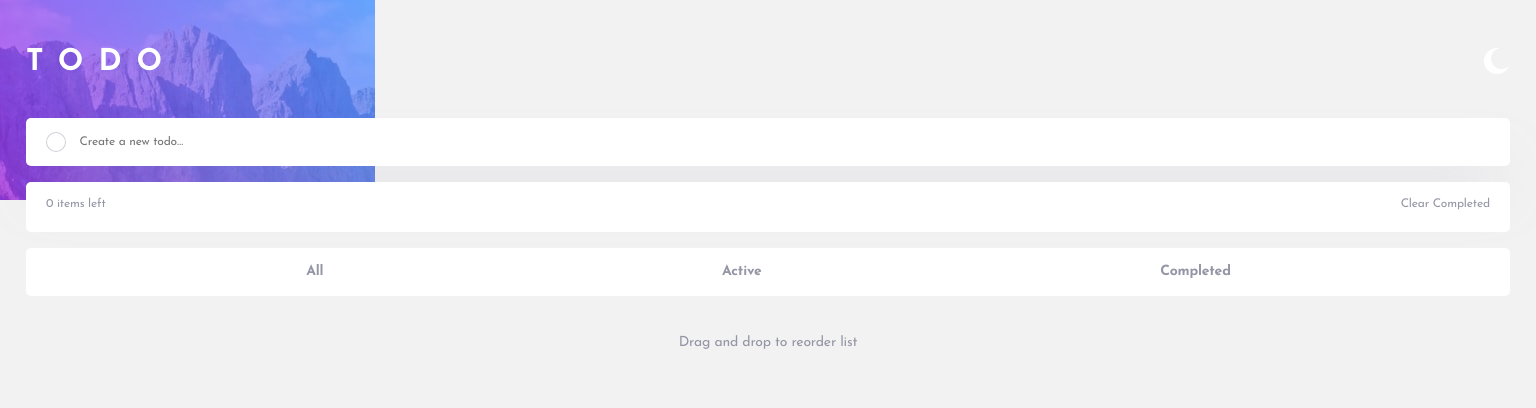
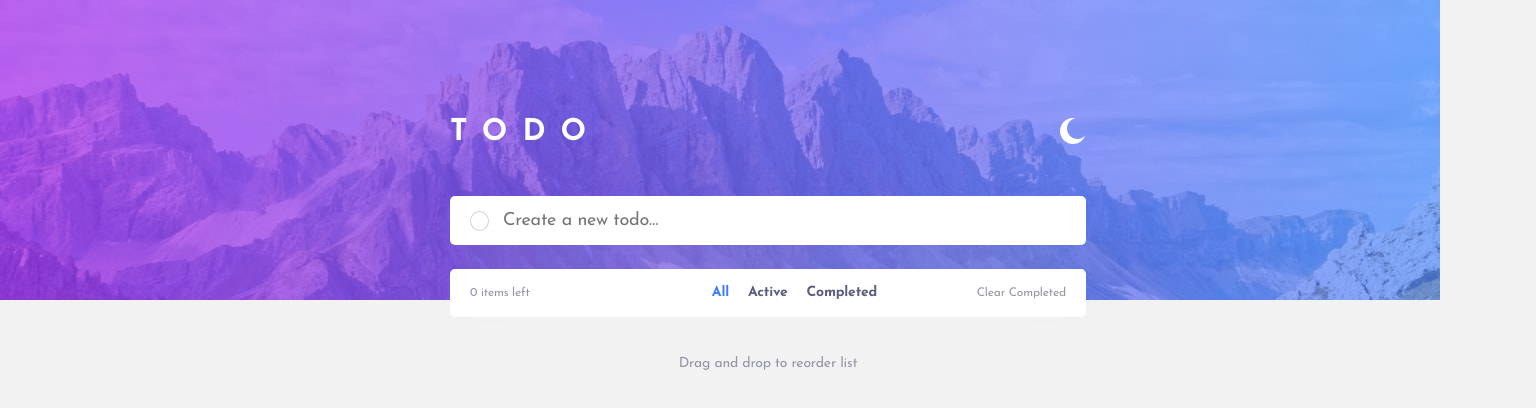
Before and after one commit to tamta123/TODO-APP-MAIN, a React (Vite) app: page / in a window 1536 px wide. Shown: the top 408 px of the page. Built offline with nearby package versions, Linux system fonts and the light colour scheme.

Commit message:
feat: added copleted clear function, style:updated dark-mode styling

```diff
--- a/src/Components/List/List.css
+++ b/src/Components/List/List.css
@@ -16,7 +16,8 @@
   padding: 16px 20px 22px 20px;
 }
 
-.left-clear div {
+.left-clear .left,
+.left-clear .clear {
   font-family: "Josefin Sans";
   font-style: normal;
   font-weight: 400;
@@ -24,7 +25,35 @@
   line-height: 12px;
   letter-spacing: -0.166667px;
   color: #9495a5;
+  cursor: pointer;
+}
+.clear:hover {
+  color: #494c6b;
 }
 .dark-theme {
   background: #25273d;
+  border-radius: 5px;
 }
+.hidden {
+  display: none;
+}
+
+@media screen and (min-width: 1440px) {
+  .left-clear {
+    padding: 0px 20px 0px 20px;
+    display: flex;
+  }
+
+  .left,
+  .clear {
+    font-style: normal;
+    font-weight: 400;
+    font-size: 14px;
+    line-height: 14px;
+    letter-spacing: -0.194444px;
+  }
+  .hidden {
+    display: flex;
+    justify-content: center;
+  }
+}
--- a/src/Components/List/List.jsx
+++ b/src/Components/List/List.jsx
@@ -1,5 +1,6 @@
 import { useState } from "react";
 import TodoItem from "../todoitem/TodoItem";
+import Footer from "../footer/Footer";
 import "./List.css";
 
 const List = ({
@@ -7,7 +8,8 @@ const List = ({
   todoList,
   setTodoList,
   deleteTodoItem,
-  filterTodoList,
+  setActiveFilter,
+  clearCompletedItems,
 }) => {
   const incompleteCount = todoList.filter((item) => !item.completed).length;
 
@@ -17,18 +19,23 @@ const List = ({
         ? todoList.map((item) => {
             return (
               <TodoItem
+                mode={mode}
                 key={item.id}
                 item={item}
                 setTodoList={setTodoList}
                 deleteTodoItem={deleteTodoItem}
-                // filterTodoList={filterTodoList}
               />
             );
           })
         : null}
       <div className="left-clear">
-        <div>{incompleteCount} items left</div>
-        <div>Clear Completed</div>
+        <div className="left">{incompleteCount} items left</div>
+        <div className="hidden">
+          <Footer mode={mode} setActiveFilter={setActiveFilter} />
+        </div>
+        <div className="clear" onClick={clearCompletedItems}>
+          Clear Completed
+        </div>
       </div>
     </div>
   );
--- a/src/Components/footer/Footer.css
+++ b/src/Components/footer/Footer.css
@@ -19,8 +19,37 @@
   line-height: 14px;
   letter-spacing: -0.194444px;
   color: #9495a5;
+  cursor: pointer;
+}
+.all {
+  color: rgba(58, 124, 253, 1);
 }
 
 .dark-theme {
-  background: #25273d;
+  background: transparent;
 }
+
+@media screen and (min-width: 1440px) {
+  .footer {
+    /* display: none; */
+    padding-left: 0px;
+    padding-right: 0px;
+    width: 50%;
+    gap: 19px;
+  }
+
+  .all,
+  .active,
+  .completed {
+    font-family: "Josefin Sans";
+    font-style: normal;
+    font-weight: 700;
+    font-size: 14px;
+    line-height: 14px;
+    letter-spacing: -0.194444px;
+    color: #5b5e7e;
+  }
+  .all {
+    color: rgba(58, 124, 253, 1);
+  }
+}
--- a/src/Components/footer/Footer.jsx
+++ b/src/Components/footer/Footer.jsx
@@ -1,6 +1,6 @@
 import "./Footer.css";
 
-const Footer = ({ mode, todoList, activeFilter, setActiveFilter }) => {
+const Footer = ({ mode, setActiveFilter }) => {
   const handleActiveClick = (condition) => {
     setActiveFilter(condition);
   };
--- a/src/Components/input/Input.css
+++ b/src/Components/input/Input.css
@@ -39,3 +39,19 @@ form {
 .dark-theme {
   background: #25273d;
 }
+
+@media screen and (min-width: 1440px) {
+  .input {
+    ont-style: normal;
+    font-weight: 400;
+    font-size: 18px;
+    line-height: 18px;
+    letter-spacing: -0.25px;
+    color: #494c6b;
+  }
+
+  form {
+    margin-top: 40px;
+    margin-bottom: 24px;
+  }
+}
--- a/src/Components/todoitem/TodoItem.css
+++ b/src/Components/todoitem/TodoItem.css
@@ -22,6 +22,10 @@
   border-radius: 50%;
   border: 1px solid rgba(209, 210, 218, 1);
   background-color: transparent;
+  cursor: pointer;
+}
+.check-div:hover {
+  border-color: Linear Gradient rgba(85, 221, 255, 1) rgba(192, 88, 243, 1);
 }
 .todo-task {
   font-family: "Josefin Sans";
@@ -31,11 +35,10 @@
   line-height: 12px;
   letter-spacing: -0.166667px;
   color: #494c6b;
+  cursor: pointer;
 }
-
-.dark-theme {
+.todo-task:hov .dark-theme {
   background-color: #25273d;
-  border-bottom: 1px solid rgba(57, 58, 75, 1);
 }
 
 .cross {
@@ -54,3 +57,21 @@
   text-decoration-line: line-through;
   color: #d1d2da;
 }
+.change-color {
+  color: rgba(200, 203, 231, 1);
+}
+
+.border {
+  border-bottom: 1px solid #393a4b;
+}
+
+@media screen and (min-width: 1440px) {
+  .todo-task {
+    font-style: normal;
+    font-weight: 400;
+    font-size: 18px;
+    line-height: 18px;
+    letter-spacing: -0.25px;
+    color: #494c6b;
+  }
+}
--- a/src/Components/todoitem/TodoItem.jsx
+++ b/src/Components/todoitem/TodoItem.jsx
@@ -20,21 +20,29 @@ const TodoItem = ({ mode, item, setTodoList, deleteTodoItem }) => {
     <div
       className={`todo-item-container ${mode === "dark" ? "dark-theme" : ""}`}
     >
-      <div className={`todo-items ${item.completed ? "done" : ""}`}>
+      <div
+        className={`todo-items ${item.completed ? "done" : ""} ${
+          mode === "dark" ? "border" : ""
+        }`}
+      >
         <div
           className={`check-div ${item.completed ? "background" : ""}`}
           id={`check-div-${item.id}`}
+          onClick={handleCheck}
         >
+          {item.completed ? (
             <img
               className={`check-hidden ${item.completed ? "checked" : ""}`}
               src={Check}
               alt="check"
               id={`check-${item.id}`}
-            onClick={handleCheck}
             />
+          ) : null}
         </div>
         <div
-          className={`todo-task ${item.completed ? "underlined" : ""}`}
+          className={`todo-task ${item.completed ? "underlined" : ""} ${
+            mode === "dark" ? "change-color" : ""
+          }`}
           id={`todo-task-${item.id}`}
         >
           {item.text}
--- a/src/pages/home.css
+++ b/src/pages/home.css
@@ -45,3 +45,27 @@ p {
   letter-spacing: -0.194444px;
   color: #9495a5;
 }
+.home-page-image-desktop {
+  display: none;
+}
+
+@media screen and (min-width: 1440px) {
+  .home-page-image-desktop {
+    display: block;
+  }
+  .home-page-image {
+    display: none;
+  }
+  .todo-container {
+    padding-left: 450px;
+    padding-right: 450px;
+  }
+  .todo-wrapper {
+    margin-top: 70px;
+    margin-bottom: 48px;
+  }
+
+  .hidden-footer {
+    display: none;
+  }
+}
--- a/src/pages/home.jsx
+++ b/src/pages/home.jsx
@@ -2,7 +2,9 @@ import "./home.css";
 import Moon from "../assets/icon-moon.svg";
 import Sun from "../assets/icon-sun.svg";
 import LightMobile from "../assets/bg-mobile-light.jpg";
+import LightDesktop from "../assets/bg-desktop-light.jpg";
 import DarkMobile from "../assets/bg-mobile-dark.jpg";
+import DarkDesktop from "../assets/bg-desktop-dark.jpg";
 import Input from "../Components/input/Input";
 import List from "../Components/List/List";
 import Footer from "../Components/footer/Footer";
@@ -26,6 +28,11 @@ const Home = ({ mode, toggleMode }) => {
     }
   });
 
+  const clearCompletedItems = () => {
+    const updateTodoList = todoList.filter((item) => !item.completed);
+    setTodoList(updateTodoList);
+  };
+
   return (
     <section
       className={`home-page-container ${mode === "dark" ? "dark-mode" : ""}`}
@@ -37,6 +44,22 @@ const Home = ({ mode, toggleMode }) => {
         alt="light"
       />
       <img className="home-page-image" id="dark" src={DarkMobile} alt="dark" />
+
+      {mode !== "dark" ? (
+        <img
+          className="home-page-image-desktop"
+          id="light"
+          src={LightDesktop}
+          alt="light"
+        />
+      ) : (
+        <img
+          className="home-page-image-desktop"
+          id="dark-desk"
+          src={DarkDesktop}
+          alt="dark-desk"
+        />
+      )}
       <div className="todo-container">
         <div className="todo-wrapper">
           <h1 className="title">TODO</h1>
@@ -56,8 +79,13 @@ const Home = ({ mode, toggleMode }) => {
           todoList={filterTodoList}
           setTodoList={setTodoList}
           deleteTodoItem={deleteTodoItem}
+          setActiveFilter={setActiveFilter}
+          clearCompletedItems={clearCompletedItems}
         />
-        <Footer mode={mode} setActiveFilter={setActiveFilter} />
+        <div className="hidden-footer">
+          <Footer mode={mode} setActiveFilter={setActiveFilter} />
+        </div>
+
         <p>Drag and drop to reorder list</p>
       </div>
     </section>
```
Also changed, not shown: src/assets/bg-desktop-dark.jpg (added). Lines whose indentation alone changed are shown as unchanged.
